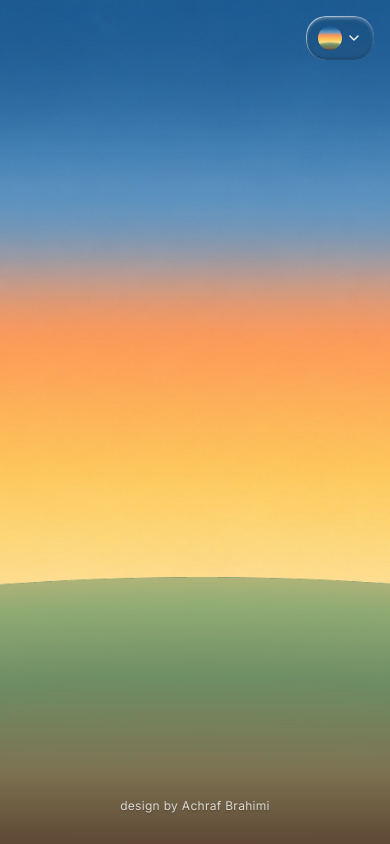
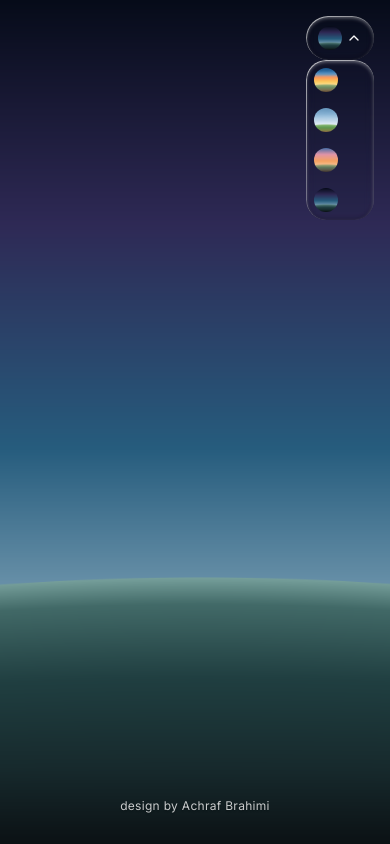
Before and after one commit to AchrafIbrahim/THERMO, a website: page index.html in a window 390 px wide. Both pictures are taken after a click on the button 340 px from the left and 38 px from the top of the page. Drawn offline with nearby package versions, Linux system fonts and the light colour scheme; files that its build step writes are made by us from their sources.

Commit message:
update responsive theme button

```diff
--- a/index.html
+++ b/index.html
@@ -17,23 +17,53 @@
       <div class="main-wrapper">
         <div class="content">
           <!--THEME NAV-->
-          <header class="flex h-11 w-full justify-end">
-            <div id="theme-switcher" class="glass theme-switcher-black">
-              <button id="theme-trigger" type="button" class="group flex h-11 items-center gap-1 rounded-full px-3 text-neutral-white" aria-label="Change theme" aria-haspopup="menu" aria-expanded="false" aria-controls="theme-menu">
-                <img id="theme-trigger-icon" src="./src/assets/img/bg-morning-ground.png" alt="" class="size-6 rounded-full" />
+          <header class="flex h-11 w-full justify-end items-start">
+            <div id="theme-switcher" class="z-10 flex flex-col md:w-44">
+              <button
+                id="theme-trigger"
+                type="button"
+                class="glass bg-neutral-black/10 rounded-full! group flex h-11 w-full justify-between items-center gap-1 px-3 text-neutral-white focus-visible:outline-2 focus-visible:outline-offset-2 focus-visible:outline-neutral-white cursor-pointer"
+                aria-label="Theme: morning"
+                aria-haspopup="menu"
+                aria-expanded="false"
+                aria-controls="theme-menu"
+              >
+                <div class="flex flex-row items-center justify-center gap-1">
+                  <img id="theme-trigger-icon" src="./src/assets/img/bg-morning-ground.png" alt="" class="size-6 rounded-full object-cover object-bottom" />
+                  <span id="time-label" class="hidden md:inline ml-2 pr-3 text-body-regular">Morning</span>
+                </div>
                 <svg class="size-4 transition-transform group-aria-expanded:rotate-180" viewBox="0 0 24 24" fill="none" stroke="currentColor" stroke-width="2" stroke-linecap="round" stroke-linejoin="round" aria-hidden="true">
                   <path d="M6 9l6 6 6-6" />
                 </svg>
               </button>
 
               <!--THEME DROPDOWN-->
-              <div id="theme-menu" role="menu" aria-label="Theme" class="theme-switcher-black hidden">
-                <button type="button" role="menuitemradio" data-theme="morning" aria-label="Morning" aria-checked="true" class=""><img src="./src/assets/img/bg-morning-ground.png" alt="" class="size-6 rounded-full" /></button>
-                <button type="button" role="menuitemradio" data-theme="afternoon" aria-label="Afternoon" aria-checked="true" class="rounded-full">
-                  <img src="./src/assets/img/bg-afternoon-ground.png" alt="" class="size-6 rounded-full" />
-                </button>
-                <button type="button" role="menuitemradio" data-theme="evening" aria-label="Evening" aria-checked="true" class="rounded-full"><img src="./src/assets/img/bg-evening-ground.png" alt="" class="size-6 rounded-full" /></button>
-                <button type="button" role="menuitemradio" data-theme="night" aria-label="Night" aria-checked="true" class="rounded-full"><img src="./src/assets/img/bg-night-ground.png" alt="" class="size-6 rounded-full" /></button>
+              <div id="theme-menu" role="radiogroup" aria-label="Theme" class="glass rounded-[20px] bg-neutral-black/10 overflow-hidden hidden flex-col w-full">
+                <div class="w-full flex flex-col hover:bg-neutral-white/10">
+                  <button type="button" role="radio" data-theme="morning" aria-label="Morning" aria-checked="true" class="theme-option rounded-full focus-visible:outline-2 focus-visible:outline-neutral-white gap-2 p-2">
+                    <img src="./src/assets/img/bg-morning-ground.png" alt="" class="size-6 rounded-full object-cover object-bottom" />
+                    <span class="hidden md:inline ml-2 pr-3 text-body-regular">Morning</span>
+                  </button>
+                </div>
+
+                <div class="w-full flex flex-col hover:bg-neutral-white/10">
+                  <button type="button" role="radio" data-theme="afternoon" aria-label="Afternoon" aria-checked="false" class="theme-option rounded-full focus-visible:outline-2 focus-visible:outline-neutral-white gap-2 p-2">
+                    <img src="./src/assets/img/bg-afternoon-ground.png" alt="" class="size-6 rounded-full object-cover object-bottom" />
+                    <span class="hidden md:inline ml-2 pr-3 text-body-regular">Afternoon</span>
+                  </button>
+                </div>
+                <div class="w-full flex flex-col hover:bg-neutral-white/10">
+                  <button type="button" role="radio" data-theme="evening" aria-label="Evening" aria-checked="false" class="theme-option rounded-full focus-visible:outline-2 focus-visible:outline-neutral-white gap-2 p-2">
+                    <img src="./src/assets/img/bg-evening-ground.png" alt="" class="size-6 rounded-full object-cover object-bottom" />
+                    <span class="hidden md:inline ml-2 pr-3 text-body-regular">Evening</span>
+                  </button>
+                </div>
+                <div class="w-full flex flex-col hover:bg-neutral-white/10">
+                  <button type="button" role="radio" data-theme="night" aria-label="Night" aria-checked="false" class="theme-option rounded-full focus-visible:outline-2 focus-visible:outline-neutral-white gap-2 p-2">
+                    <img src="./src/assets/img/bg-night-ground.png" alt="" class="size-6 rounded-full object-cover object-bottom" />
+                    <span class="hidden md:inline ml-2 pr-3 text-body-regular">Night</span>
+                  </button>
+                </div>
               </div>
             </div>
           </header>
--- a/src/css/input.css
+++ b/src/css/input.css
@@ -34,8 +34,7 @@
   }
 
   .theme-option {
-    @apply flex size-10 items-center justify-center text-neutral-white
-         hover:bg-neutral-white/15 aria-checked:bg-neutral-white/25;
+    @apply w-full flex size-10 items-center justify-start text-neutral-white cursor-pointer;
   }
 }
 
--- a/src/js/script.js
+++ b/src/js/script.js
@@ -1,38 +1,81 @@
 const bgContainer = document.getElementById("bg-container");
-const btnMorning = document.getElementById("btn-morning");
-const btnAfternoon = document.getElementById("btn-afternoon");
-const btnEvening = document.getElementById("btn-evening");
-const btnNight = document.getElementById("btn-night");
-
-const themeButtons = [btnMorning, btnAfternoon, btnEvening, btnNight];
+const switcher = document.getElementById("theme-switcher");
+const trigger = document.getElementById("theme-trigger");
+const triggerIcon = document.getElementById("theme-trigger-icon");
+const triggerLabel = document.getElementById("time-label");
+const menu = document.getElementById("theme-menu");
+const options = menu.querySelectorAll("[data-theme]");
 
 const themes = {
-  morning: "./src/assets/img/bg-morning-ground.png",
-  afternoon: "./src/assets/img/bg-afternoon-ground.png",
-  evening: "./src/assets/img/bg-evening-ground.png",
-  night: "./src/assets/img/bg-night-ground.png",
+  morning: { label: "Morning", bg: "./src/assets/img/bg-morning-ground.png" },
+  afternoon: { label: "Afternoon", bg: "./src/assets/img/bg-afternoon-ground.png" },
+  evening: { label: "Evening", bg: "./src/assets/img/bg-evening-ground.png" },
+  night: { label: "Night", bg: "./src/assets/img/bg-night-ground.png" },
 };
 
-function changeTheme(themeName, activeButton) {
-  const bgUrl = themes[themeName];
-  if (!bgUrl) {
-    console.error(`Tema "${themeName}" tidak ditemukan!`);
-    return;
-  }
+const STORAGE_KEY = "thermo-theme";
 
-  bgContainer.style.backgroundImage = `url('${bgUrl}')`;
+Object.values(themes).forEach(({ bg }) => {
+  new Image().src = bg;
+});
 
-  themeButtons.forEach((btn) => {
-    if (btn) btn.classList.remove("glass");
+function themeFromHour(h = new Date().getHours()) {
+  if (h >= 5 && h < 11) return "morning";
+  if (h >= 11 && h < 17) return "afternoon";
+  if (h >= 17 && h < 19) return "evening";
+  return "night";
+}
+
+function setMenuOpen(open) {
+  menu.classList.toggle("hidden", !open);
+  menu.classList.toggle("flex", open);
+  trigger.setAttribute("aria-expanded", String(open));
+}
+
+function applyTheme(theme) {
+  const t = themes[theme];
+  if (!t) return;
+
+  bgContainer.style.backgroundImage = `url("${t.bg}")`;
+  document.documentElement.dataset.theme = theme;
+  triggerIcon.src = t.bg;
+  triggerLabel.textContent = t.label;
+  trigger.setAttribute("aria-label", `Theme: ${theme}`);
+
+  options.forEach((opt) => {
+    opt.setAttribute("aria-checked", String(opt.dataset.theme === theme));
   });
 
-  if (activeButton) {
-    activeButton.classList.add("glass");
-  }
+  try {
+    localStorage.setItem(STORAGE_KEY, theme);
+  } catch {}
 }
 
-btnMorning.addEventListener("click", (e) => changeTheme("morning", e.currentTarget));
-btnAfternoon.addEventListener("click", (e) => changeTheme("afternoon", e.currentTarget));
-btnEvening.addEventListener("click", (e) => changeTheme("evening", e.currentTarget));
-btnNight.addEventListener("click", (e) => changeTheme("night", e.currentTarget));
-changeTheme("morning", btnMorning);
+trigger.addEventListener("click", () => {
+  setMenuOpen(trigger.getAttribute("aria-expanded") !== "true");
+});
+
+menu.addEventListener("click", (e) => {
+  const btn = e.target.closest("[data-theme]");
+  if (!btn) return;
+  applyTheme(btn.dataset.theme);
+  setMenuOpen(false);
+  trigger.focus();
+});
+
+document.addEventListener("click", (e) => {
+  if (!switcher.contains(e.target)) setMenuOpen(false);
+});
+
+document.addEventListener("keydown", (e) => {
+  if (e.key === "Escape" && trigger.getAttribute("aria-expanded") === "true") {
+    setMenuOpen(false);
+    trigger.focus();
+  }
+});
+
+let saved = null;
+try {
+  saved = localStorage.getItem(STORAGE_KEY);
+} catch {}
+applyTheme(themes[saved] ? saved : themeFromHour());
```
